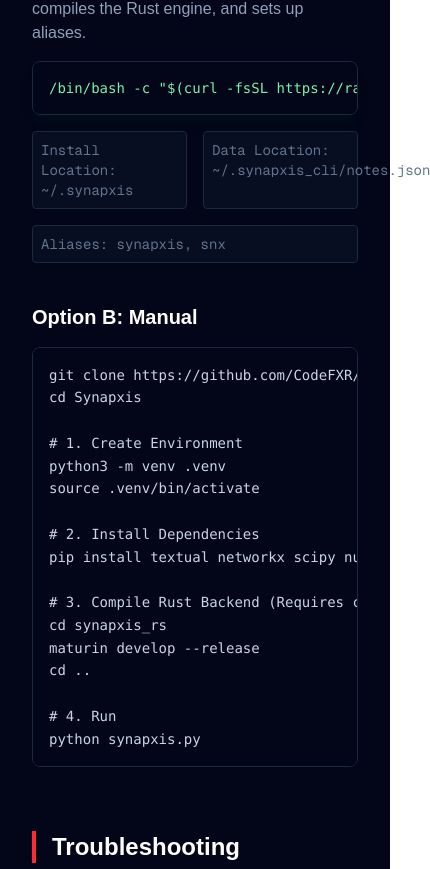
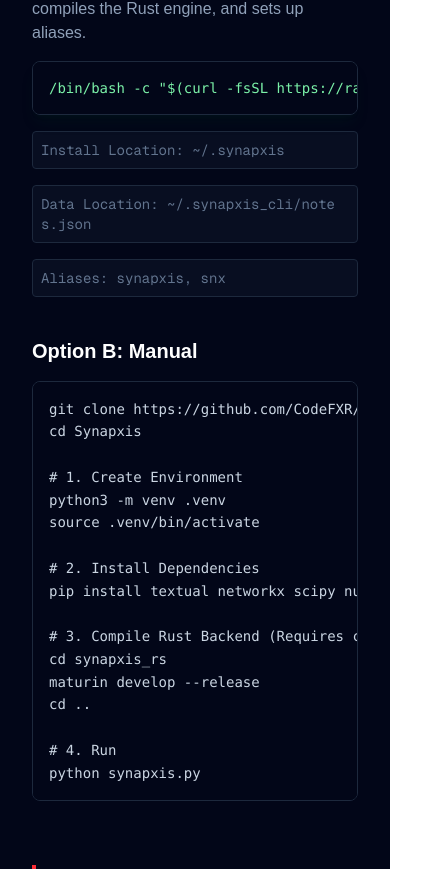
Before and after one commit to CodeFXR/codefxr.github.io, a Next.js app: page /docs/synapxis in a window 390 px wide. Shown: the part 3939-4808 px from the top of the page, 430 px wide, since content can reach past the window. Built offline with nearby package versions, Linux system fonts and the light colour scheme.

Commit message:
Forced text wrapping

```diff
--- a/app/docs/synapxis/page.tsx
+++ b/app/docs/synapxis/page.tsx
@@ -171,16 +171,27 @@
               Option A: Automatic <span className="text-xs bg-green-500/10 text-green-400 px-2 py-0.5 rounded border border-green-500/20">Recommended</span>
             </h3>
             <p className="mb-4 text-slate-400">Creates a sandboxed environment (.venv), compiles the Rust engine, and sets up aliases.</p>
-          {/* Added max-w constraints for mobile safety */}
+
             <pre className="bg-slate-950 p-4 rounded-lg font-mono text-sm overflow-x-auto border border-slate-800 shadow-lg shadow-green-900/10 max-w-[85vw] md:max-w-none">
               <code className="text-green-300">
                 /bin/bash -c "$(curl -fsSL https://raw.githubusercontent.com/CodeFXR/Synapxis/refs/heads/Synapxis/install.sh)"
               </code>
             </pre>
-          <div className="mt-4 grid grid-cols-2 gap-4 text-sm text-slate-500 font-mono">
-            <div className="bg-slate-900/50 p-2 rounded border border-slate-800">Install Location: ~/.synapxis</div>
-            <div className="bg-slate-900/50 p-2 rounded border border-slate-800">Data Location: ~/.synapxis_cli/notes.json</div>
-            <div className="bg-slate-900/50 p-2 rounded border border-slate-800 col-span-2">Aliases: synapxis, snx</div>
+
+            {/* FIXED GRID:
+                1. Changed grid-cols-2 to grid-cols-1 md:grid-cols-2 (Stack on mobile)
+                2. Added 'break-all' to force the long path to wrap
+            */}
+            <div className="mt-4 grid grid-cols-1 md:grid-cols-2 gap-4 text-sm text-slate-500 font-mono">
+              <div className="bg-slate-900/50 p-2 rounded border border-slate-800 break-all">
+                Install Location: ~/.synapxis
+              </div>
+              <div className="bg-slate-900/50 p-2 rounded border border-slate-800 break-all">
+                Data Location: ~/.synapxis_cli/notes.json
+              </div>
+              <div className="bg-slate-900/50 p-2 rounded border border-slate-800 md:col-span-2">
+                Aliases: synapxis, snx
+              </div>
             </div>
           </div>
 
```
Lines whose indentation alone changed are shown as unchanged.
